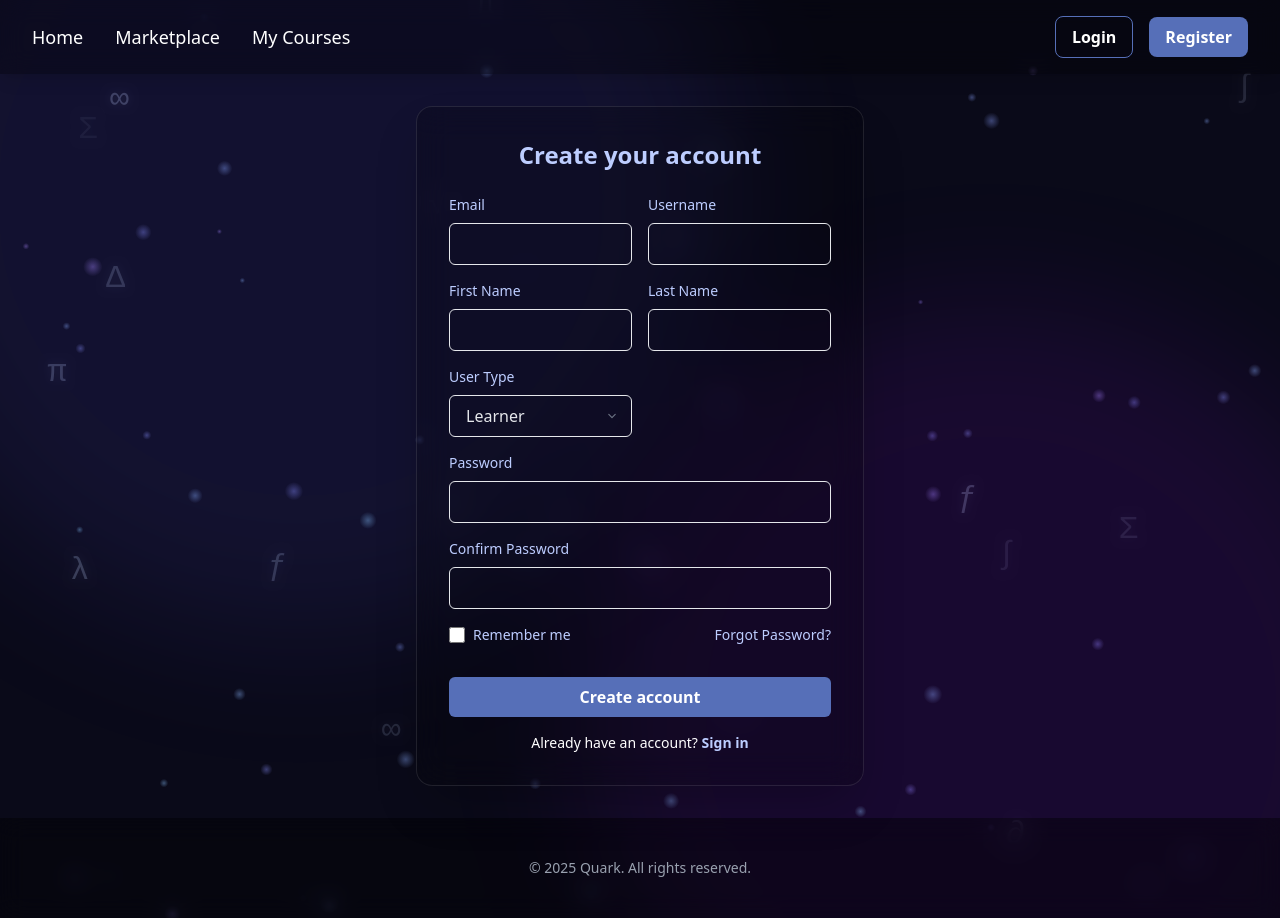
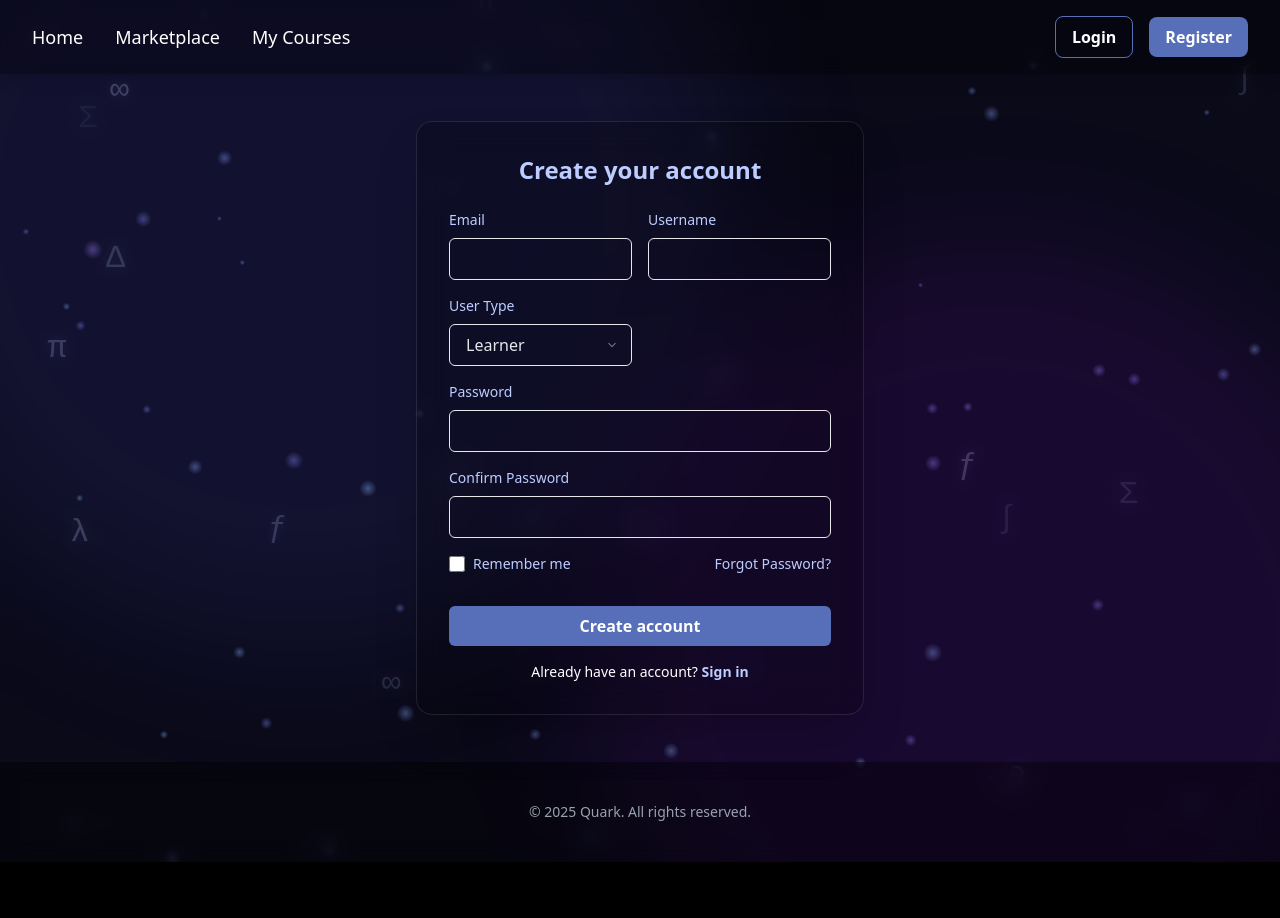
Before and after one commit to tallbreadstick/quark-webclient, a React (Vite) app: page /register in a window 1280 px wide. After the commit the page ends 862 px from the top, so only its background shows below. Built offline with nearby package versions, Linux system fonts and the light colour scheme.

Commit message:
removed first and last name

```diff
--- a/src/pages/RegisterPage.tsx
+++ b/src/pages/RegisterPage.tsx
@@ -75,15 +75,6 @@ export default function RegisterPage() {
                             <input name="username" required className="w-full px-4 py-2 border rounded-md focus:outline-none focus:ring-2 focus:ring-[#4d538b]" />
                         </div>
 
-                        <div>
-                            <label className="block mb-2 text-sm font-medium text-[#bdcdff]">First Name</label>
-                            <input name="firstName" className="w-full px-4 py-2 border rounded-md focus:outline-none focus:ring-2 focus:ring-[#4d538b]" />
-                        </div>
-
-                        <div>
-                            <label className="block mb-2 text-sm font-medium text-[#bdcdff]">Last Name</label>
-                            <input name="lastName" className="w-full px-4 py-2 border rounded-md focus:outline-none focus:ring-2 focus:ring-[#4d538b]" />
-                        </div>
 
                         <div>
                             <label className="block mb-2 text-sm font-medium text-[#bdcdff]">User Type</label>
```
